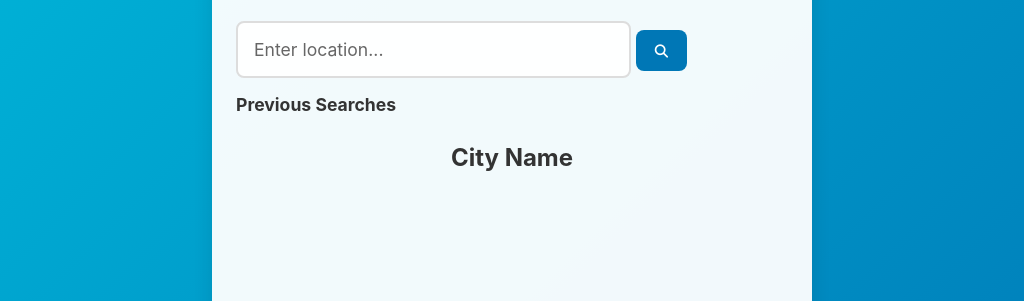
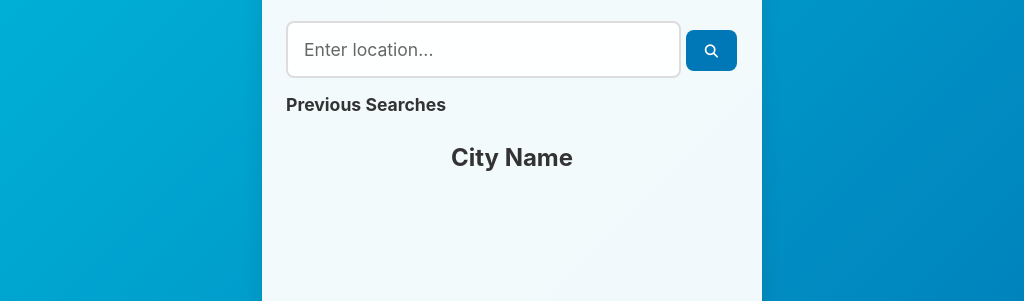
Before and after one commit to yonata83/weather-app, a plain HTML site: page index.html in a window 1024 px wide. Shown: the part 133-434 px from the top of the page. Drawn offline with Linux system fonts and the light colour scheme.

Commit message:
alignment fix

```diff
--- a/styles.css
+++ b/styles.css
@@ -868,7 +868,7 @@ body {
 /* Tablet optimization */
 @media screen and (min-width: 769px) and (max-width: 1024px) {
     .container {
-        max-width: 600px;
+        max-width: 500px;
     }
 
     .weather-icon {
@@ -919,7 +919,7 @@ body {
     }
 
     .search-box {
-        max-width: 800px;
+        max-width: 495px;
     }
 
     .search-box input {
```
